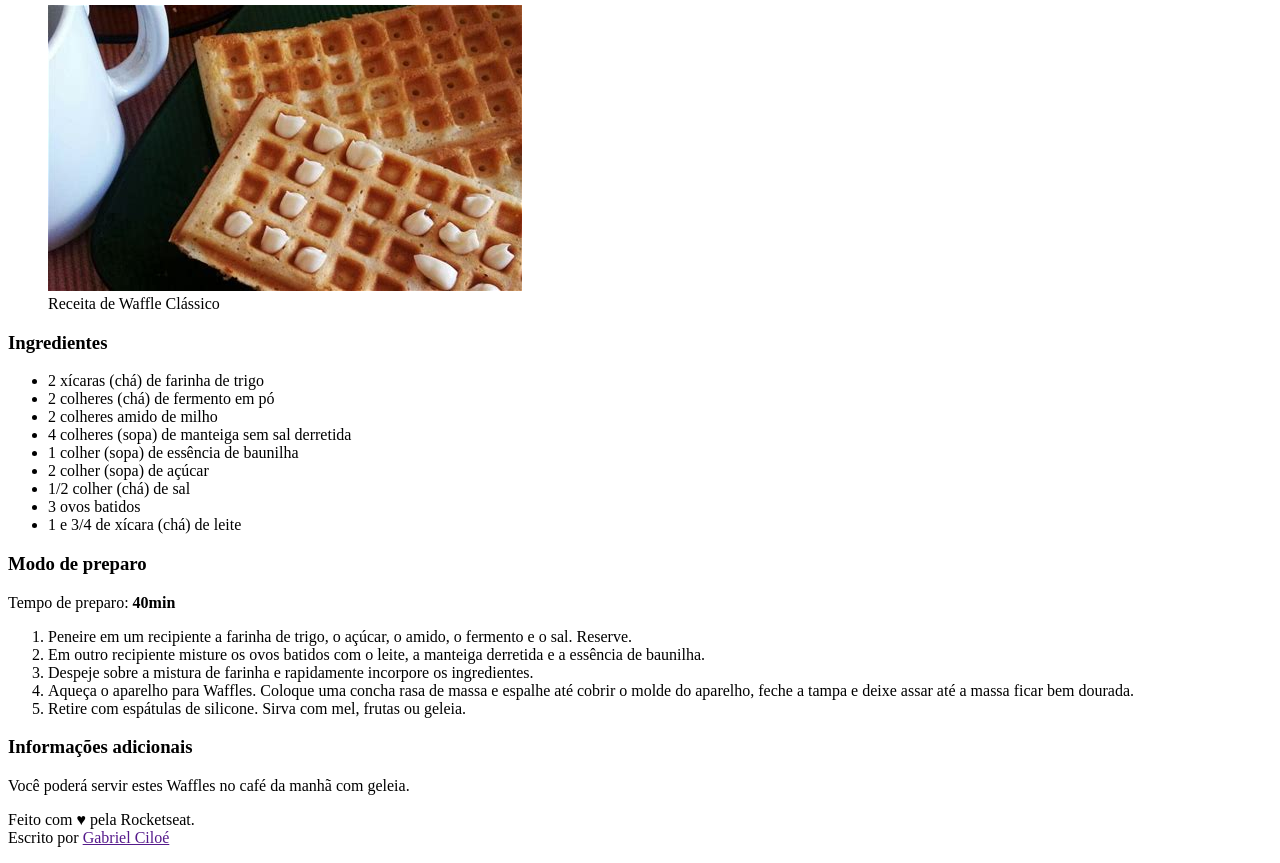
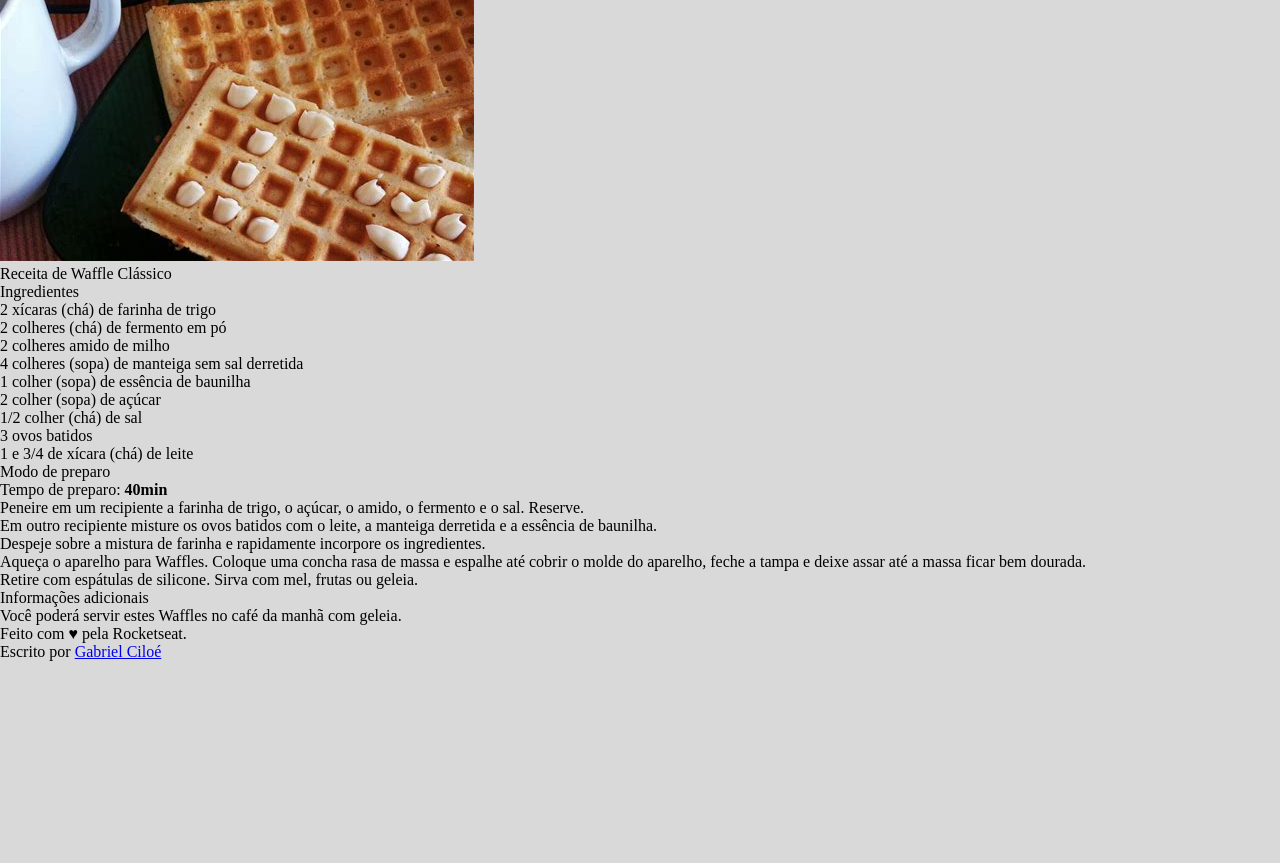
Before and after one commit to GabrielCiloe/Desafios-Discover, a plain HTML site: page Desafio_Piloto-Página_de_Receita/index.html in a window 1280 px wide. Shown: the part 62-925 px from the top of the page. After the commit the page ends 800 px from the top, so only its background shows below. Drawn offline with Linux system fonts and the light colour scheme.

Commit message:
Adicionando um pouco de CSS

```diff
--- a/Desafio_Piloto-Página_de_Receita/index.html
+++ b/Desafio_Piloto-Página_de_Receita/index.html
@@ -3,11 +3,12 @@
 <head>
     <meta charset="UTF-8">
     <meta name="viewport" content="width=device-width, initial-scale=1.0">
+    <link rel="stylesheet" href="style.css">
     <title>Página de receita - Waffle Clássico</title>
 </head>
 <body>
     <main>
-        <section>
+        <section id="foto">
             <h1>Waffle Clássico</h1>
             <figure>
             <img src="./assets/th.jpeg" alt="Waffle">
@@ -42,7 +43,7 @@
         <section>
             <h3>Informações adicionais</h3>
             <p>Você poderá servir estes Waffles no café da manhã com geleia.</p>
-            <p>Feito com ♥ pela Rocketseat.<br> Escrito por <a href="">Gabriel Ciloé</a></p>
+            <p>Feito com ♥ pela Rocketseat.<br> Escrito por <a href="https://github.com/GabrielCiloe/Desafios-Discover">Gabriel Ciloé</a></p>
         </section>
     </main>
 
--- a/Desafio_Piloto-Página_de_Receita/style.css
+++ b/Desafio_Piloto-Página_de_Receita/style.css
@@ -0,0 +1,25 @@
+*{
+    padding: 0;
+    margin: 0;
+    box-sizing: border-box;
+}
+
+:root{
+    --titulo: 32px Arial medium;
+    -titulo-3: 22px Arial medium;;
+}
+
+body{
+    background-color: #d9d9d9;
+    margin: auto;
+    justify-content: center;
+    align-items: center;
+}
+
+h1{
+    font: var(--titulo);
+}
+
+h3{
+    font: var(--titulo-3);
+}
```
